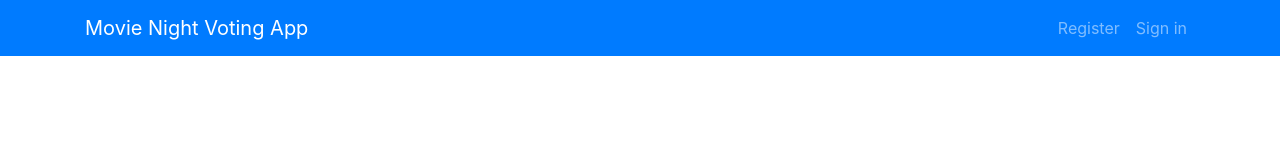
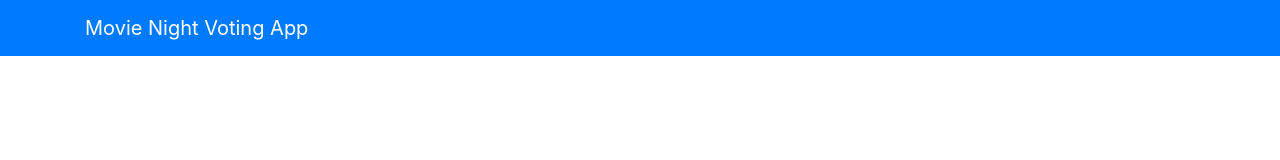
Before and after one commit to nov314k/monivapp-react, a React (Create React App) app: page / in a window 1280 px wide. Shown: the top 160 px of the page. Built offline with nearby package versions, Linux system fonts and the light colour scheme.

Commit message:
Remove Register and Sign in links

```diff
--- a/src/components/Layout/Header.js
+++ b/src/components/Layout/Header.js
@@ -14,20 +14,6 @@ export default class Header extends Component {
           >
             <span className="navbar-toggler-icon" />
           </button>
-          <div className="collapse navbar-collapse" id="mobile-nav">
-            <ul className="navbar-nav ml-auto">
-              <li className="nav-item">
-                <a className="nav-link " href="register.html">
-                  Register
-                </a>
-              </li>
-              <li className="nav-item">
-                <a className="nav-link" href="login.html">
-                  Sign in
-                </a>
-              </li>
-            </ul>
-          </div>
         </div>
       </nav>
     );
```
